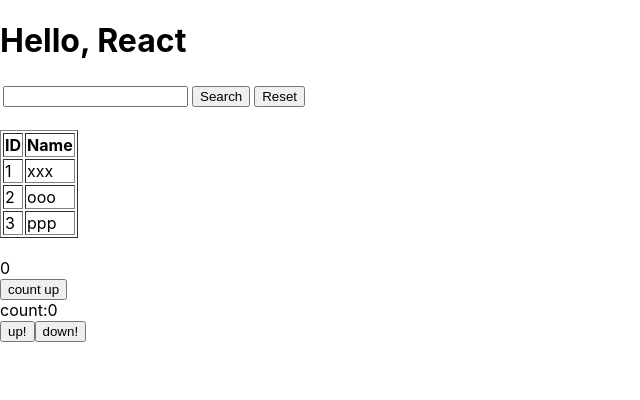
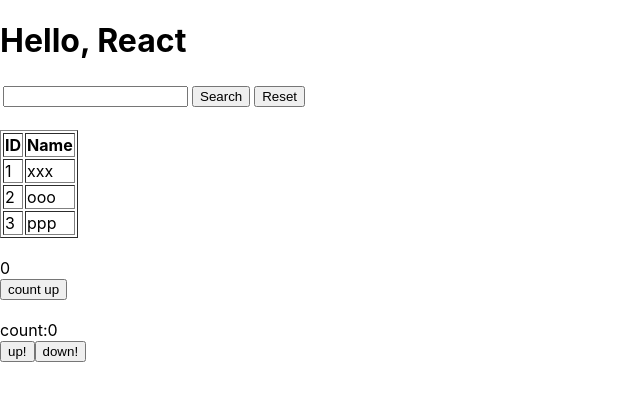
Before and after one commit to Kashiwara0205/react-tutorial, a React (Create React App) app in the folder react-tutorial/app/: page / in a window 1280 px wide. Shown: the top 400 px of the page, without its empty margins (0-640 px from the left). Built offline with nearby package versions, Linux system fonts and the light colour scheme.

Commit message:
Add ReduxCounter css

```diff
--- a/react-tutorial/app/src/App.css
+++ b/react-tutorial/app/src/App.css
@@ -5,3 +5,7 @@
 .Counter{
   margin-top: 20px;
 }
+
+.ReduxCounter{
+  margin-top: 20px;
+}
```
